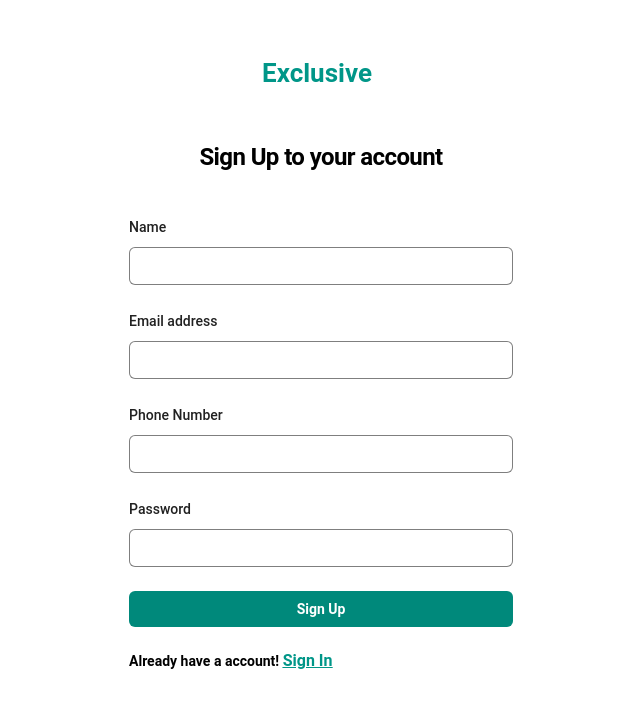
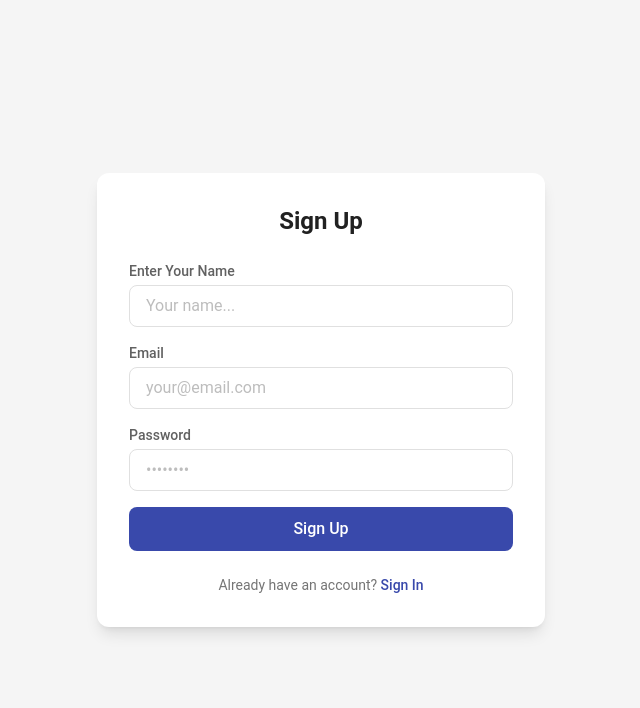
Before and after one commit to rajibulislam60/fullstack_ecommerce, a React (Vite) app in the folder front-end/: page /signup in a window 1280 px wide. Shown: the top 708 px of the page, without its empty margins (319-959 px from the left). Built offline with nearby package versions, Linux system fonts and the light colour scheme.

Commit message:
signup area api fetch done

```diff
--- a/front-end/src/components/CheckOut.jsx
+++ b/front-end/src/components/CheckOut.jsx
@@ -1,4 +1,6 @@
-import React from "react";
+import axios from "axios";
+import React, { useEffect, useState } from "react";
+import { useSelector } from "react-redux";
 
 const CheckOut = () => {
     const [cartList, setCartList] = useState([]);
@@ -43,7 +45,11 @@ const CheckOut = () => {
         });
     };
 
-    const TotalPricewithCOD = totalPrice + 100;
+    const SubTotalPrice = cartList.reduce(function (total, num) {
+        return total + num.products.discountPrice;
+      }, 0);
+
+    const TotalPrice = SubTotalPrice + 100;
 
   const handlePaymentStatus = (e) => {
     setPaymentMethod(e.target.value);
@@ -873,29 +879,16 @@ const CheckOut = () => {
                     Subtotal
                   </dt>
                   <dd className="text-base font-medium text-gray-900 dark:text-white">
-                    $8,094.00
+                    {SubTotalPrice} Tk
                   </dd>
                 </dl>
+
                 <dl className="flex items-center justify-between gap-4 py-3">
                   <dt className="text-base font-normal text-gray-500 dark:text-gray-400">
-                    Savings
-                  </dt>
-                  <dd className="text-base font-medium text-green-500">0</dd>
-                </dl>
-                <dl className="flex items-center justify-between gap-4 py-3">
-                  <dt className="text-base font-normal text-gray-500 dark:text-gray-400">
-                    Store Pickup
+                    Delivery Charge
                   </dt>
                   <dd className="text-base font-medium text-gray-900 dark:text-white">
-                    $99
-                  </dd>
-                </dl>
-                <dl className="flex items-center justify-between gap-4 py-3">
-                  <dt className="text-base font-normal text-gray-500 dark:text-gray-400">
-                    Tax
-                  </dt>
-                  <dd className="text-base font-medium text-gray-900 dark:text-white">
-                    $199
+                    100 Tk
                   </dd>
                 </dl>
                 <dl className="flex items-center justify-between gap-4 py-3">
@@ -903,7 +896,7 @@ const CheckOut = () => {
                     Total
                   </dt>
                   <dd className="text-base font-bold text-gray-900 dark:text-white">
-                    $8,392.00
+                    {TotalPrice} Tk
                   </dd>
                 </dl>
               </div>
--- a/front-end/src/pages/SignUp.jsx
+++ b/front-end/src/pages/SignUp.jsx
@@ -1,121 +1,144 @@
-import { Typography } from "@material-tailwind/react";
-import React from "react";
-import { Link } from "react-router-dom";
+import React, { useState } from "react";
+import { Link, useNavigate } from "react-router";
+import axios from "axios";
 
-const SignUp = () => {
+const Signup = () => {
+  const [formData, setFormData] = useState({
+    name: "",
+    email: "",
+    password: "",
+  });
+  const [errors, setErrors] = useState({});
+  const [loading, setLoading] = useState(false);
+  const navigate = useNavigate();
+
+  // Handle Input Change
+  const handleChange = (e) => {
+    setFormData({ ...formData, [e.target.name]: e.target.value });
+    setErrors({ ...errors, [e.target.name]: "" });
+  };
+
+  // Form Validation
+  const validate = () => {
+    let newErrors = {};
+    if (!formData.name) newErrors.name = "Name is required";
+    if (!formData.email) newErrors.email = "Email is required";
+    else if (!/\S+@\S+\.\S+/.test(formData.email))
+      newErrors.email = "Invalid email format";
+    if (!formData.password) newErrors.password = "Password is required";
+    else if (formData.password.length < 6)
+      newErrors.password = "Password must be at least 6 characters";
+    return newErrors;
+  };
+
+  // Handle Form Submission
+  const handleSubmit = async (e) => {
+    e.preventDefault();
+    const newErrors = validate();
+    if (Object.keys(newErrors).length > 0) {
+      setErrors(newErrors);
+      return;
+    }
+
+    setLoading(true);
+    try {
+      const response = await axios.post(
+        "http://localhost:5000/api/v1/auth/registration",
+        formData
+      );
+      console.log("Registration Successful:", response.data);
+      alert("Registration successful! Redirecting to login...");
+      navigate("/login"); // Redirect user to login page
+    } catch (error) {
+      console.error("Registration Error:", error);
+      setErrors({ api: error.response?.data?.error || "Something went wrong" });
+    } finally {
+      setLoading(false);
+    }
+  };
+
   return (
+    <div className="flex min-h-screen items-center justify-center bg-gray-100 p-4">
+      <div className="w-full max-w-md rounded-xl bg-white p-8 shadow-lg">
+        <h2 className="mb-6 text-center text-2xl font-bold text-gray-900">
+          Sign Up
+        </h2>
+        {errors.api && <p className="text-red-500 text-sm text-center mb-4">{errors.api}</p>}
+        <form onSubmit={handleSubmit} className="space-y-4">
+          {/* Name Field */}
           <div>
-      <div className="flex min-h-full flex-1 flex-col justify-center px-6 py-12 lg:px-8">
-        <div className="sm:mx-auto sm:w-full sm:max-w-sm">
-          <Typography className="mx-auto ml-2 mr-4 cursor-pointer py-1.5 text-center text-[26px] font-bold text-teal-500 sm:text-[18px] md:text-[22px] lg:text-[26px]">
-            <Link to="/">Exclusive</Link>
-          </Typography>
-          <h2 className="mt-10 text-center text-2xl/9 font-bold tracking-tight text-primary">
-            Sign Up to your account
-          </h2>
+            <label className="mb-1 block text-sm font-medium text-gray-700">
+              Enter Your Name
+            </label>
+            <input
+              type="text"
+              name="name"
+              value={formData.name}
+              onChange={handleChange}
+              className={`w-full rounded-lg border px-4 py-2 outline-none transition-all focus:ring-2 ${
+                errors.name ? "border-red-500 focus:ring-red-500" : "border-gray-300 focus:border-indigo-500 focus:ring-indigo-500"
+              }`}
+              placeholder="Your name..."
+            />
+            {errors.name && <p className="text-red-500 text-xs mt-1">{errors.name}</p>}
           </div>
 
-        <div className="mt-10 sm:mx-auto sm:w-full sm:max-w-sm">
-          <form action="#" method="POST" className="space-y-6">
+          {/* Email Field */}
           <div>
-              <label
-                htmlFor="name"
-                className="block text-sm/6 font-medium text-gray-900"
-              >
-                Name
+            <label className="mb-1 block text-sm font-medium text-gray-700">
+              Email
             </label>
-              <div className="mt-2">
             <input
-                  id="name"
-                  name="name"
-                  type="text"
-                  required
-                  autoComplete="name"
-                  className="block w-full rounded-md border border-black/50 px-3 py-1.5 text-base text-primary outline-1 -outline-offset-1 outline-gray-300 placeholder:text-gray-400 focus:outline-2 focus:-outline-offset-2 focus:outline-teal-600 sm:text-sm/6"
+              type="email"
+              name="email"
+              value={formData.email}
+              onChange={handleChange}
+              className={`w-full rounded-lg border px-4 py-2 outline-none transition-all focus:ring-2 ${
+                errors.email ? "border-red-500 focus:ring-red-500" : "border-gray-300 focus:border-indigo-500 focus:ring-indigo-500"
+              }`}
+              placeholder="your@email.com"
             />
-              </div>
+            {errors.email && <p className="text-red-500 text-xs mt-1">{errors.email}</p>}
           </div>
 
+          {/* Password Field */}
           <div>
-              <label
-                htmlFor="email"
-                className="block text-sm/6 font-medium text-gray-900"
-              >
-                Email address
+            <label className="mb-1 block text-sm font-medium text-gray-700">
+              Password
             </label>
-              <div className="mt-2">
             <input
-                  id="email"
-                  name="email"
-                  type="email"
-                  required
-                  autoComplete="email"
-                  className="block w-full rounded-md border border-black/50 px-3 py-1.5 text-base text-primary outline-1 -outline-offset-1 outline-gray-300 placeholder:text-gray-400 focus:outline-2 focus:-outline-offset-2 focus:outline-teal-600 sm:text-sm/6"
+              type="password"
+              name="password"
+              value={formData.password}
+              onChange={handleChange}
+              className={`w-full rounded-lg border px-4 py-2 outline-none transition-all focus:ring-2 ${
+                errors.password ? "border-red-500 focus:ring-red-500" : "border-gray-300 focus:border-indigo-500 focus:ring-indigo-500"
+              }`}
+              placeholder="••••••••"
             />
-              </div>
+            {errors.password && <p className="text-red-500 text-xs mt-1">{errors.password}</p>}
           </div>
 
-            <div>
-              <label
-                htmlFor="number"
-                className="block text-sm/6 font-medium text-gray-900"
-              >
-                Phone Number
-              </label>
-              <div className="mt-2">
-                <input
-                  id="number"
-                  name="number"
-                  type="number"
-                  required
-                  autoComplete="number"
-                  className="block w-full rounded-md border border-black/50 px-3 py-1.5 text-base text-primary outline-1 -outline-offset-1 outline-gray-300 placeholder:text-gray-400 focus:outline-2 focus:-outline-offset-2 focus:outline-teal-600 sm:text-sm/6"
-                />
-              </div>
-            </div>
-
-            <div>
-              <div>
-                <label
-                  htmlFor="password"
-                  className="block text-sm/6 font-medium text-gray-900"
-                >
-                  Password
-                </label>
-              </div>
-              <div className="mt-2">
-                <input
-                  id="password"
-                  name="password"
-                  type="password"
-                  required
-                  autoComplete="current-password"
-                  className="block w-full rounded-md border border-black/50 px-3 py-1.5 text-base text-primary outline-1 -outline-offset-1 outline-gray-300 placeholder:text-gray-400 focus:outline-2 focus:-outline-offset-2 focus:outline-teal-600 sm:text-sm/6"
-                />
-              </div>
-            </div>
-
-            <div>
+          {/* Submit Button */}
           <button
             type="submit"
-                className="shadow-xs flex w-full justify-center rounded-md bg-teal-600 px-3 py-1.5 text-sm/6 font-semibold text-white hover:bg-teal-500 focus-visible:outline-2 focus-visible:outline-offset-2 focus-visible:outline-teal-600"
+            className="w-full rounded-lg bg-indigo-600 py-2.5 font-medium text-white transition-colors hover:bg-indigo-700"
+            disabled={loading}
           >
-                Sign Up
+            {loading ? "Signing Up..." : "Sign Up"}
           </button>
-            </div>
-            <div className="text-sm">
-              <a href="#" className="font-semibold text-primary">
-                Already have a account!{" "}
-                <span className="cursor-pointer text-[16px] text-teal-500 underline hover:text-teal-600">
-                  <Link to="/login">Sign In</Link>
-                </span>
-              </a>
-            </div>
         </form>
+
+        {/* Already have an account? */}
+        <div className="mt-6 text-center text-sm text-gray-600">
+          Already have an account?{" "}
+          <Link to="/login" className="font-medium text-indigo-600 hover:text-indigo-500">
+            Sign In
+          </Link>
         </div>
       </div>
     </div>
   );
 };
 
-export default SignUp;
+export default Signup;
```
Also changed, not shown: 2 other files (tests, documents, lock files or other folders). Lines whose indentation alone changed are shown as unchanged.
